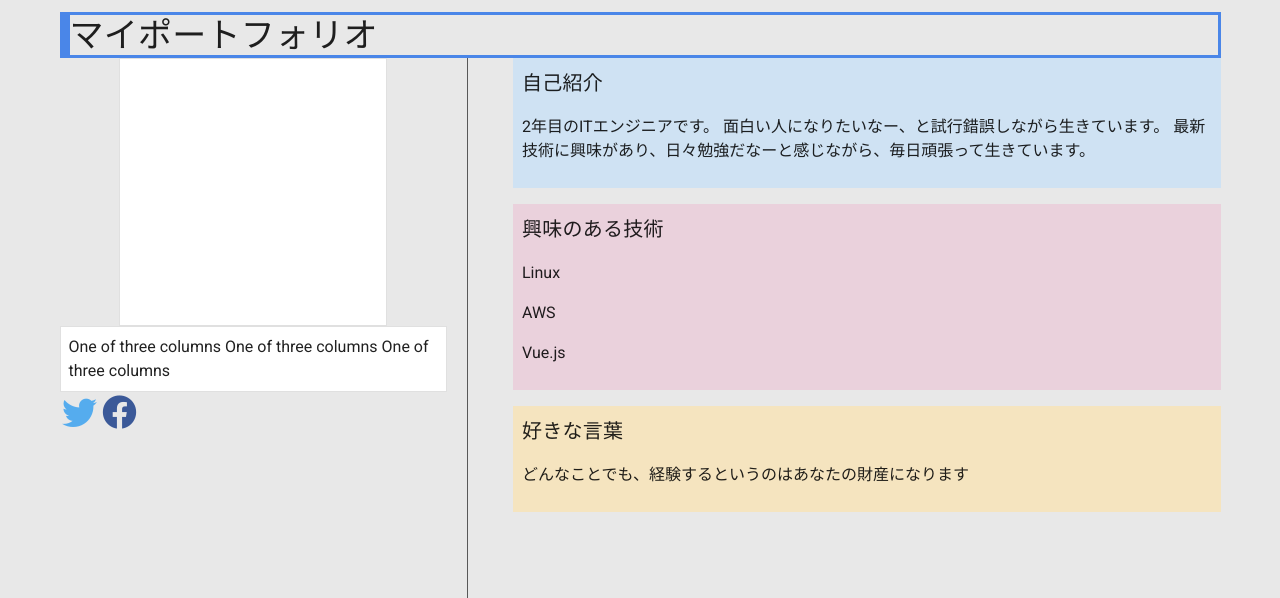
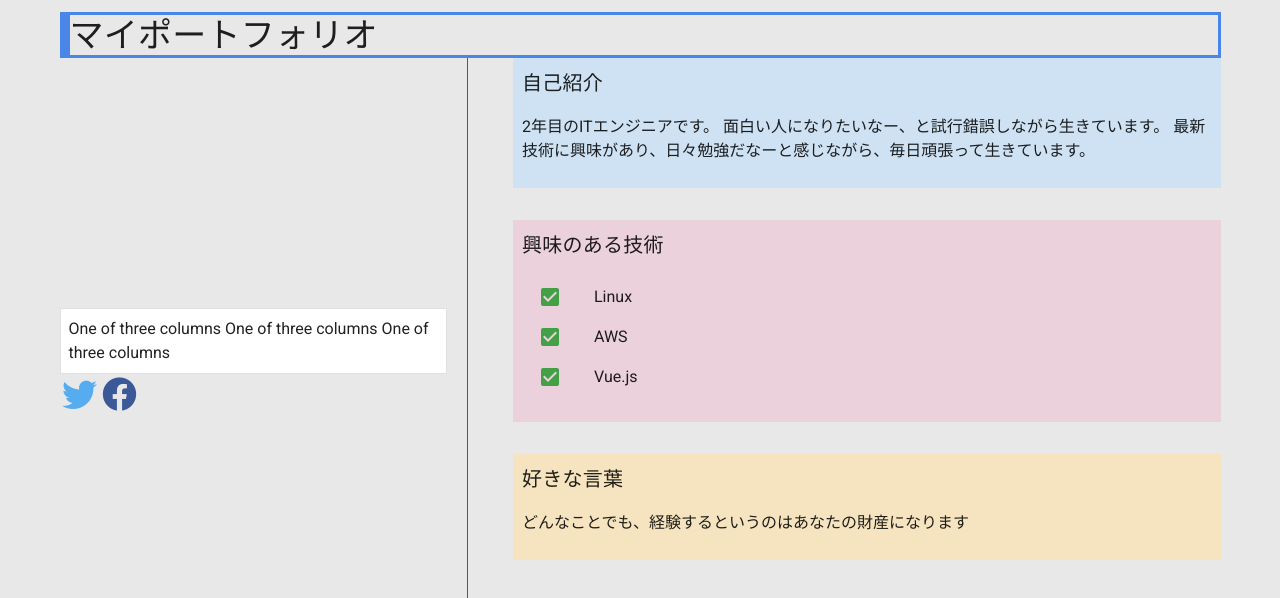
Before and after one commit to papi-tokei/portfolio-sample, a Vue app: page / in a window 1280 px wide. Shown: the top 598 px of the page. Built offline with nearby package versions, Linux system fonts and the light colour scheme.

Commit message:
feat: 右側のレイアウトは完成

```diff
--- a/src/App.vue
+++ b/src/App.vue
@@ -14,16 +14,10 @@
         <v-col class="col-4">
             <v-container fluid="">
               <v-row  justify="center">
-                <v-card
-                  class="pa-2"
-                  outlined
-                  tile
-                >
                   <v-img
                     src="@/icon_image.png"
                     max-width="250">
                   </v-img>
-                </v-card>
               </v-row>
             </v-container>
           <v-row
@@ -60,7 +54,7 @@
             <v-col>
               <v-row
                 no-gutters
-                class="pb-4"
+                class="pb-8"
               >
                 <v-col>
                   <v-card
@@ -80,7 +74,7 @@
               </v-row>
               <v-row
                 no-gutters
-                class="pb-4"
+                class="pb-8"
               >
                 <v-col>
                   <v-card
@@ -89,10 +83,33 @@
                     tile
                     color="#ead1dc"
                   >
-                    <p class="title">興味のある技術</p>
-                    <p>Linux</p>
-                    <p>AWS</p>
-                    <p>Vue.js</p>
+                    <p class="title mb-0">興味のある技術</p>
+                    <v-list class="transparent">
+                      <v-list-item class="">
+                        <v-list-item-icon>
+                          <v-icon color="#43a047">mdi-checkbox-marked</v-icon>
+                        </v-list-item-icon>
+                        <v-list-item-content>
+                          Linux
+                        </v-list-item-content>
+                      </v-list-item>
+                      <v-list-item class="my-n4">
+                        <v-list-item-icon>
+                          <v-icon color="#43a047">mdi-checkbox-marked</v-icon>
+                        </v-list-item-icon>
+                        <v-list-item-content>
+                          AWS
+                        </v-list-item-content>
+                      </v-list-item>
+                      <v-list-item class="">
+                        <v-list-item-icon>
+                          <v-icon color="#43a047">mdi-checkbox-marked</v-icon>
+                        </v-list-item-icon>
+                        <v-list-item-content>
+                          Vue.js
+                        </v-list-item-content>
+                      </v-list-item>
+                    </v-list>
                   </v-card>
                 </v-col>
               </v-row>
```
